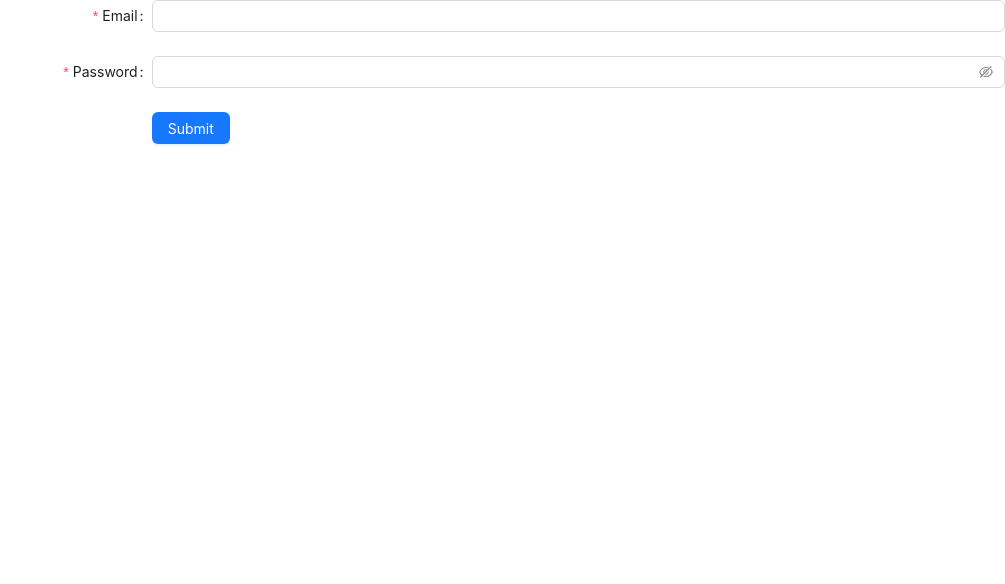
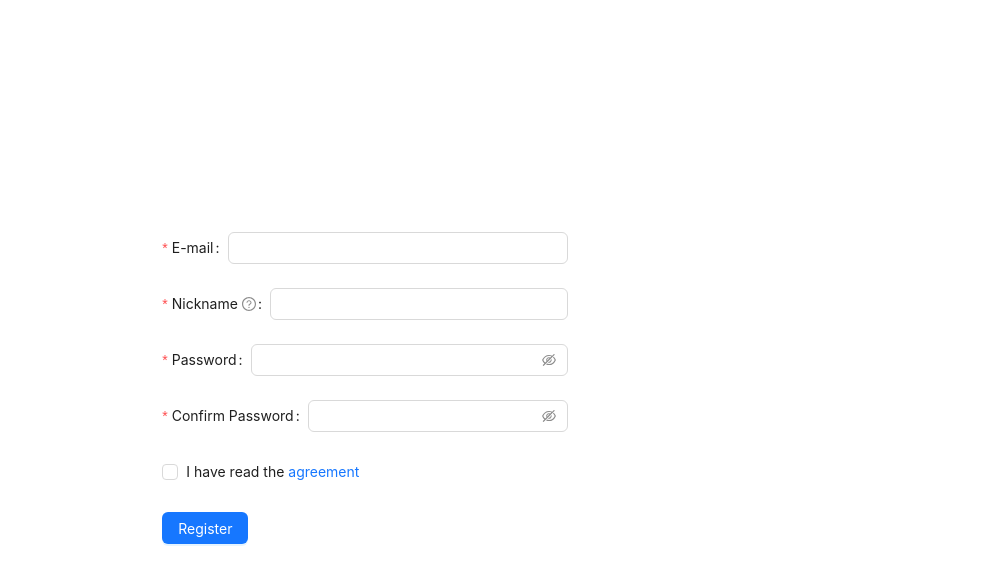
Before and after one commit to Hiccstrid2019/audio-storage-client, a React (Create React App) app: page /register in a window 1280 px wide. Shown: the top 584 px of the page, without its empty margins (275-1280 px from the left). Built offline with nearby package versions, Linux system fonts and the light colour scheme.

Commit message:
added register form and checking auth for during open app

```diff
--- a/src/App.css
+++ b/src/App.css
@@ -1,38 +1,9 @@
-.App {
-  text-align: center;
+html, body {
+  height: 100%;
 }
 
-.App-logo {
-  height: 40vmin;
-  pointer-events: none;
+.App {
+  height: 100vh;
+  justify-content: center;
+  align-items: center;
 }
-
-@media (prefers-reduced-motion: no-preference) {
-  .App-logo {
-    animation: App-logo-spin infinite 20s linear;
-  }
-}
-
-.App-header {
-  background-color: #282c34;
-  min-height: 100vh;
-  display: flex;
-  flex-direction: column;
-  align-items: center;
-  justify-content: center;
-  font-size: calc(10px + 2vmin);
-  color: white;
-}
-
-.App-link {
-  color: #61dafb;
-}
-
-@keyframes App-logo-spin {
-  from {
-    transform: rotate(0deg);
-  }
-  to {
-    transform: rotate(360deg);
-  }
-}
--- a/src/App.js
+++ b/src/App.js
@@ -1,20 +1,40 @@
-import logo from './logo.svg';
 import './App.css';
-import { DatePicker } from 'antd';
+import {Button, Row} from 'antd';
 import LoginForm from "./components/LoginForm";
-import {useContext} from "react";
+import {useContext, useEffect} from "react";
 import {Context} from "./index";
 import {observer} from "mobx-react-lite";
+import {Route, Routes} from "react-router-dom";
+import Register from "./components/Register";
 
 function App() {
     const {store} = useContext(Context);
+    useEffect(() => {
+        if (localStorage.getItem("token")) {
+            store.checkAuth();
+        }
+    },[]);
+
+    if (store.isLoading) {
+        return <div>Loading....</div>
+    }
     if (!store.isAuth) {
-        return <LoginForm/>
+        return (
+            <div className="App">
+                <Row justify="center" align="middle" style={{height: "100vh"}}>
+                    <Routes>
+                        <Route path="/login" element={<LoginForm/>}/>
+                        <Route path="/register" element={<Register/>}/>
+                    </Routes>
+                </Row>
+            </div>
+        )
     }
   return (
-      <>
+      <div className="App">
           <h1>You authorized</h1>
-      </>
+          <Button type="primary" onClick={() => store.logout()}>Logout</Button>
+      </div>
   );
 }
 
--- a/src/components/LoginForm.js
+++ b/src/components/LoginForm.js
@@ -1,5 +1,5 @@
 import React, {useContext, useState} from 'react';
-import {Button, Form, Input} from "antd";
+import {Button, Form, Input, Row} from "antd";
 import {Context} from "../index";
 import {observer} from "mobx-react-lite";
 
--- a/src/components/Register.js
+++ b/src/components/Register.js
@@ -0,0 +1,111 @@
+import React from 'react';
+import {
+    Button,
+    Checkbox,
+    Form,
+    Input,
+} from 'antd';
+
+const Register = () => {
+    const onFinish = (values) => {
+
+    }
+    return (
+        <Form
+            name="register"
+            onFinish={onFinish}
+            scrollToFirstError
+        >
+            <Form.Item
+                name="email"
+                label="E-mail"
+                rules={[
+                    {
+                        type: 'email',
+                        message: 'The input is not valid E-mail!',
+                    },
+                    {
+                        required: true,
+                        message: 'Please input your E-mail!',
+                    },
+                ]}
+            >
+                <Input />
+            </Form.Item>
+
+            <Form.Item
+                name="nickname"
+                label="Nickname"
+                tooltip="What do you want others to call you?"
+                rules={[
+                    {
+                        required: true,
+                        message: 'Please input your nickname!',
+                        whitespace: true,
+                    },
+                ]}
+            >
+                <Input />
+            </Form.Item>
+
+            <Form.Item
+                name="password"
+                label="Password"
+                rules={[
+                    {
+                        required: true,
+                        message: 'Please input your password!',
+                    },
+                ]}
+                hasFeedback
+            >
+                <Input.Password />
+            </Form.Item>
+
+            <Form.Item
+                name="confirm"
+                label="Confirm Password"
+                dependencies={['password']}
+                hasFeedback
+                rules={[
+                    {
+                        required: true,
+                        message: 'Please confirm your password!',
+                    },
+                    ({ getFieldValue }) => ({
+                        validator(_, value) {
+                            if (!value || getFieldValue('password') === value) {
+                                return Promise.resolve();
+                            }
+                            return Promise.reject(new Error('The two passwords that you entered do not match!'));
+                        },
+                    }),
+                ]}
+            >
+                <Input.Password />
+            </Form.Item>
+
+            <Form.Item
+                name="agreement"
+                valuePropName="checked"
+                rules={[
+                    {
+                        validator: (_, value) =>
+                            value ? Promise.resolve() : Promise.reject(new Error('Should accept agreement')),
+                    },
+                ]}
+            >
+                <Checkbox>
+                    I have read the <a href="">agreement</a>
+                </Checkbox>
+            </Form.Item>
+            <Form.Item>
+                <Button type="primary" htmlType="submit">
+                    Register
+                </Button>
+            </Form.Item>
+        </Form>
+    )
+}
+
+export default Register;
--- a/src/http/index.js
+++ b/src/http/index.js
@@ -1,10 +1,10 @@
 import axios from "axios";
 
-const BASE_URL = "https://localhost:5001"
+export const API_URL = "https://localhost:5001"
 
 const api = axios.create({
     withCredentials: true,
-    baseURL: BASE_URL
+    baseURL: API_URL
 })
 
 api.interceptors.request.use((config) => {
--- a/src/services/AuthService.js
+++ b/src/services/AuthService.js
@@ -9,7 +9,7 @@ export default class AuthService {
         return api.post("/api/auth/register", {email, username, password})
     }
 
-    static async logout(email, username, password) {
-        return api.post("api/auth/logout")
+    static async logout() {
+        return api.get("api/auth/logout")
     }
 }
--- a/src/store/store.js
+++ b/src/store/store.js
@@ -5,6 +5,7 @@ import axios from "axios";
 export default class Store {
     user = {}
     isAuth = false;
+    isLoading = false;
 
     constructor() {
         makeAutoObservable(this);
@@ -16,6 +17,10 @@ export default class Store {
 
     setUser(user) {
         this.user = user;
+    }
+
+    setLoading(bool) {
+        this.isLoading = bool;
     }
 
     async login(email, password) {
@@ -43,7 +48,7 @@ export default class Store {
 
     async logout() {
         try {
-            const responses = await AuthService.logout();
+            const response = await AuthService.logout();
             localStorage.removeItem('token');
             this.setAuth(false);
             this.setUser({})
@@ -53,10 +58,17 @@ export default class Store {
     }
 
     async checkAuth() {
+        this.setLoading(true);
         try {
-            const response = await axios.get
+            const response = await axios.get(`https://localhost:5001/api/auth/refresh-token`,{withCredentials: true});
+            console.log(response);
+            localStorage.setItem('token', response.data.token);
+            this.setAuth(true);
+            this.setUser(response.data.user)
         } catch (e) {
-
+            console.log(e.response);
+        } finally {
+            this.setLoading(false);
         }
     }
 }
```
